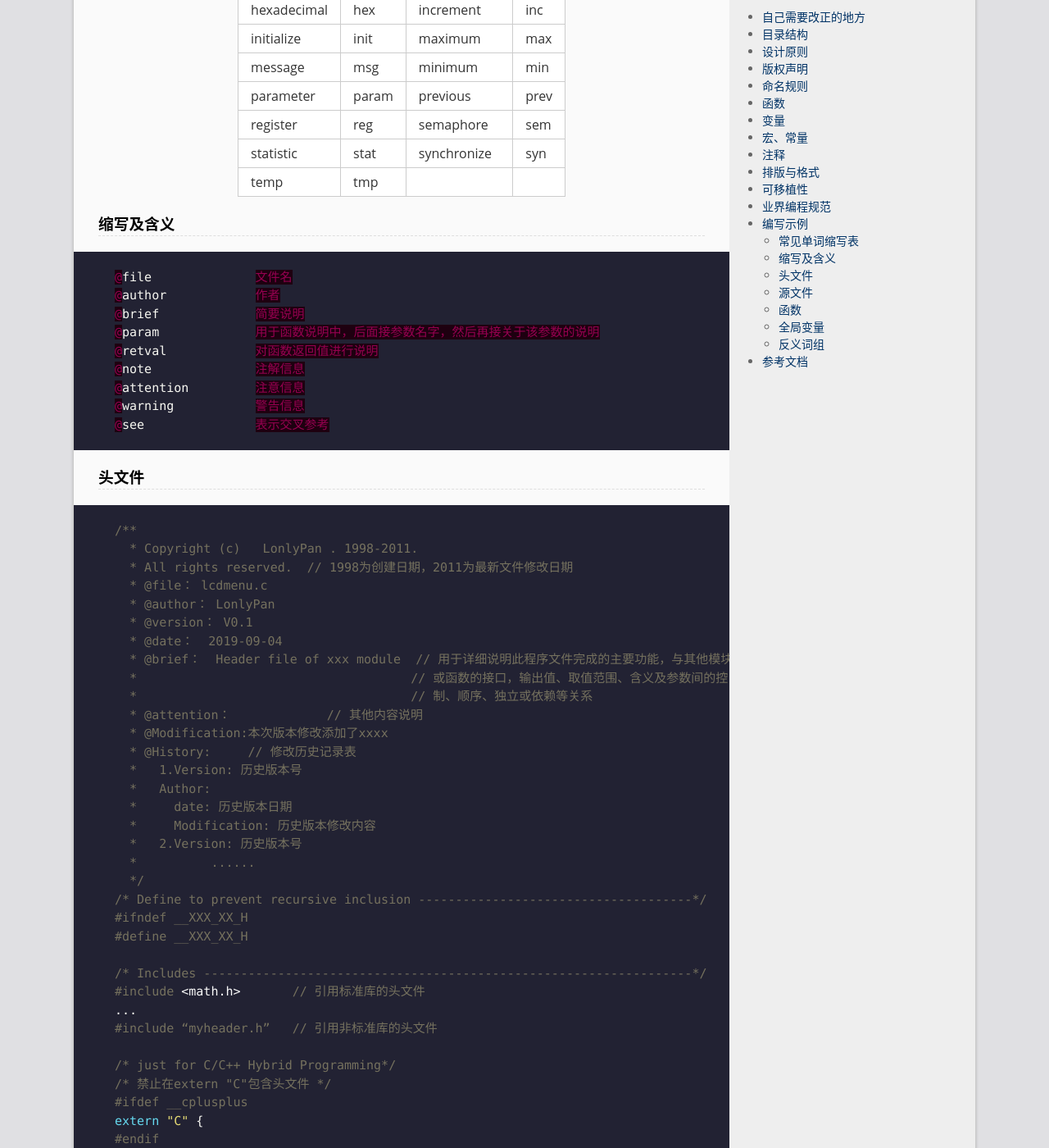
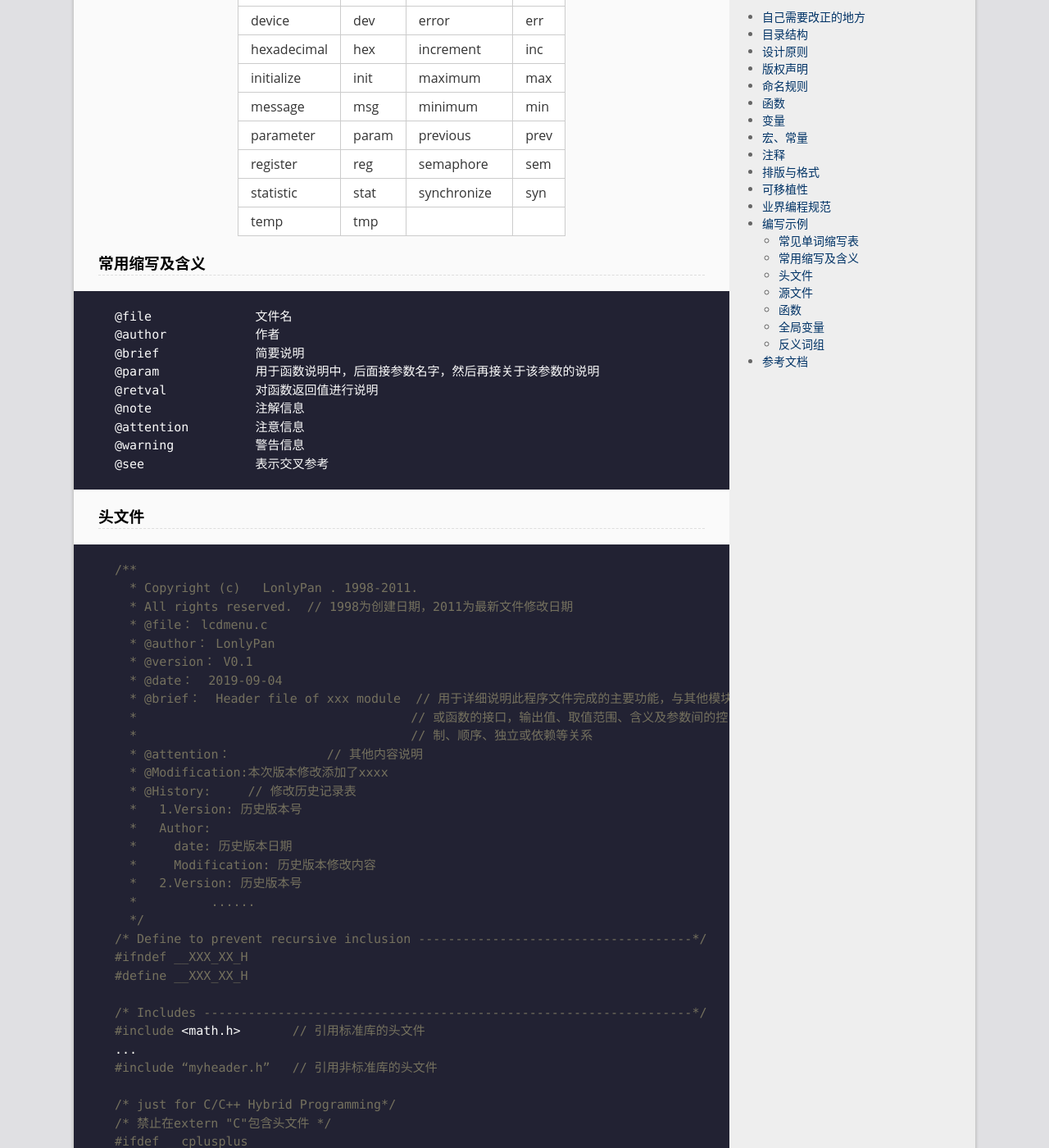
Before and after one commit to LonlyStack/LonlyPan.github.io, a Jekyll site: the page built from _posts/2019-09-03-编码规范.md, in a window 1280 px wide and 1400 px high, scrolled down 4027 px. Shown: the whole window at 82% size. Built offline with Jekyll 4.4.1, drawn with Linux system fonts in a browser that asks for light colours; comment, search, counter and statistics services are not loaded; some of the changed text lies outside the part shown.

Commit message:
修改文件: _posts/2019-09-03-编码规范.md

````diff
--- a/_posts/2019-09-03-编码规范.md
+++ b/_posts/2019-09-03-编码规范.md
@@ -19,7 +20,7 @@
 * 组成switch、while、do...while 或for 结构体的语句应该是复合语句。即使该复合语句只包含一条语句也要扩在{}里
 * const、virtual、inline、case 等关键字之后至少要留一个空格；函数名之后不要留空格，紧跟左括号‘（’，以与关键字区别
 
->具体使用规则参考文后的使用示例
+>**具体使用规则参考文后的使用示例**
 
 ## 目录结构
 **建议将工程按照功能模块划分子目录，子目录再定义头文件和源文件目录**
@@ -139,8 +140,9 @@
 |  temp  |  tmp  | 	  | 	   |
 
 
-### 缩写及含义
-```c
+### 常用缩写及含义
+
+```
 @file              文件名
 @author            作者
 @brief             简要说明
````
Also changed, not shown: other parts of _posts/2019-09-03-编码规范.md (+4 -5 lines).
